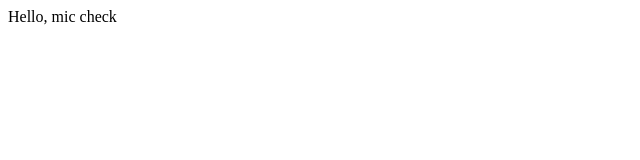
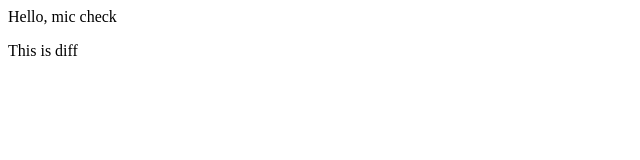
Before and after one commit to kiruthik-sai/git-practice, a plain HTML site: page index.html in a window 1280 px wide. Shown: the full height of the page, 0-640 px from the left. Drawn offline with Linux system fonts and the light colour scheme.

Commit message:
Added line 2

```diff
--- a/index.html
+++ b/index.html
@@ -1 +1,2 @@
 <div>Hello, mic check</div>
+<p>This is diff</p>
```
